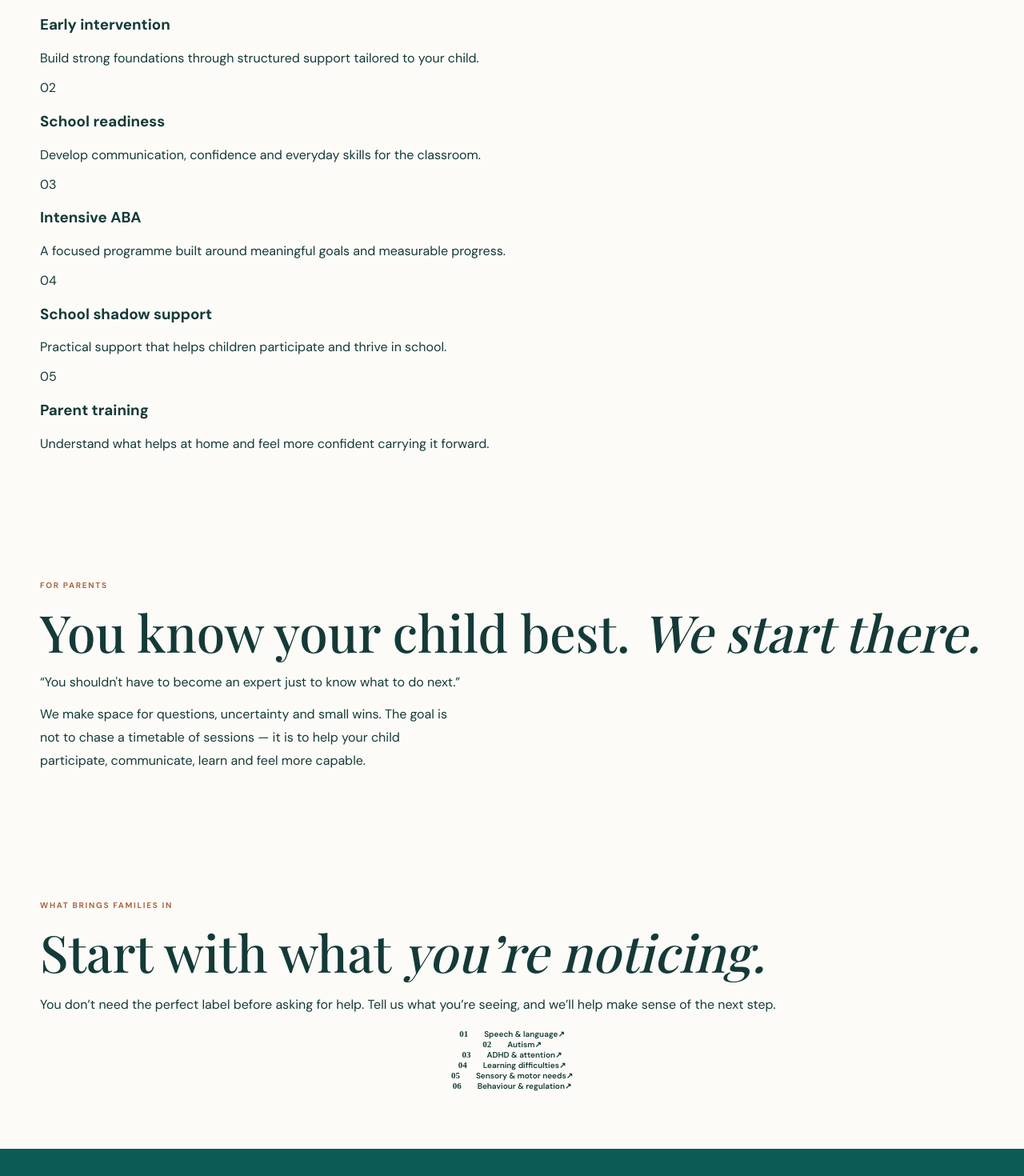
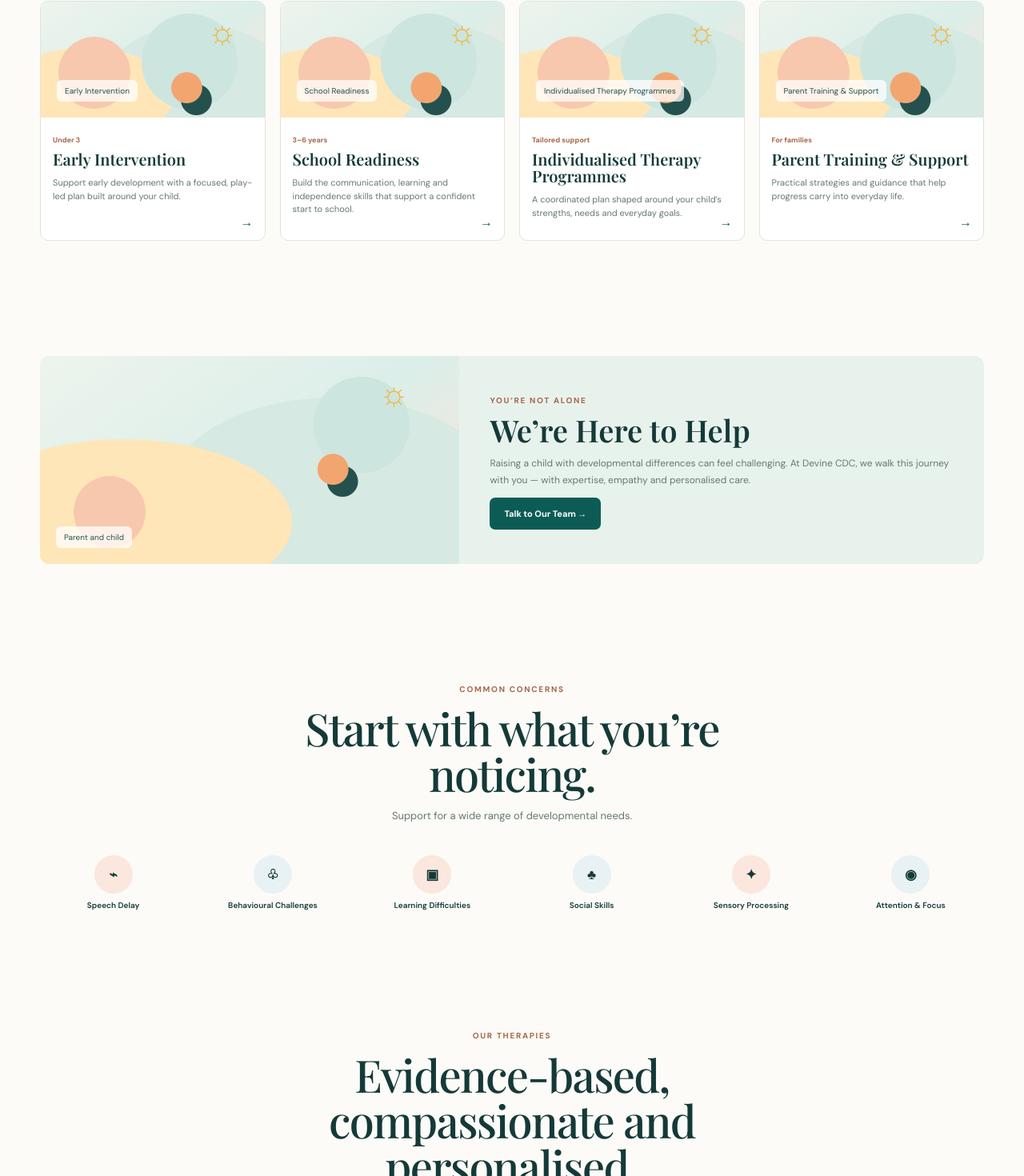
Before and after one commit to suchill03/devine-cdc-website, a Next.js app: page / in a window 1280 px wide. Shown: the part 1026-2496 px from the top of the page at 80% size. Built offline with nearby package versions, Linux system fonts and the light colour scheme.

Commit message:
feat: recreate homepage from reference

```diff
--- a/src/app/page.tsx
+++ b/src/app/page.tsx
@@ -1,26 +1,17 @@
-const programmes = [
-  ["01", "Early intervention", "Build strong foundations through structured support tailored to your child."],
-  ["02", "School readiness", "Develop communication, confidence and everyday skills for the classroom."],
-  ["03", "Intensive ABA", "A focused programme built around meaningful goals and measurable progress."],
-  ["04", "School shadow support", "Practical support that helps children participate and thrive in school."],
-  ["05", "Parent training", "Understand what helps at home and feel more confident carrying it forward."],
-];
-const concerns = ["Speech & language", "Autism", "ADHD & attention", "Learning difficulties", "Sensory & motor needs", "Behaviour & regulation"];
-const therapies = ["Speech & language therapy", "Occupational therapy", "ABA therapy", "Special education", "Parent guidance"];
+import { Header, Footer, Visual, SectionHeading, ProgrammeCard, CTA, therapies } from "@/components/site";
 
-export default function Home(){return <main><Header/><Hero/><Trust/><Programmes/><Empathy/><Concerns/><Approach/><Therapies/><WhyDevine/><SmallWins/><Founder/><Faq/><Location/><Footer/><MobileBar/></main>}
-function Header(){return <header style={{borderBottom:'1px solid var(--line)',background:'rgba(252,252,251,.94)',position:'sticky',top:0,zIndex:20,backdropFilter:'blur(12px)'}}><div className="container" style={{height:76,display:'flex',alignItems:'center',justifyContent:'space-between',gap:24}}><a href="#top" style={{display:'flex',alignItems:'center',gap:12}}><span style={{width:34,height:34,border:'1px solid var(--teal)',borderRadius:'50%',display:'grid',placeItems:'center',color:'var(--teal)'}}>D</span><b style={{letterSpacing:'.08em',fontSize:14}}>DEVINE CDC</b></a><nav className="desktop-nav" style={{display:'flex',gap:26,fontSize:13,color:'var(--ink-2)'}}><a href="#concerns">Concerns</a><a href="#therapies">Therapies</a><a href="#approach">Our approach</a><a href="#about">About</a><a href="#contact">Contact</a></nav><a href="#consultation" className="btn">Book a consultation <span>↗</span></a></div></header>}
-function Hero(){return <section id="top"><div className="container hero-grid"><div><div className="eyebrow">Child development centre · Gurugram</div><h1 className="serif hero-title">A therapy programme built around <em>your child</em>, not a timetable.</h1><p style={{fontSize:17,lineHeight:1.75,color:'var(--muted)',maxWidth:590}}>Personalised speech, occupational, ABA and special education programmes, shaped around where your child is today and where you want them to go.</p><div style={{display:'flex',gap:14,marginTop:34,flexWrap:'wrap'}}><a href="#consultation" className="btn">Book a consultation <span>→</span></a><a href="#approach" className="btn btn-light">How we work</a></div></div><div className="hero-card"><div className="eyebrow">Start with a conversation</div><h2 className="serif" style={{fontSize:42,lineHeight:1.02,fontWeight:500,margin:'16px 0'}}>Speak to a clinician.</h2><p className="muted" style={{lineHeight:1.7,fontSize:14}}>Already have an assessment or report? Bring it with you. We’ll listen first, understand the full picture, and help you decide what support makes sense.</p><div style={{borderTop:'1px solid var(--line)',marginTop:26,paddingTop:22}}><div style={{fontSize:12,color:'var(--muted)',marginBottom:12}}>No one-size-fits-all plans.</div><a href="#consultation" className="btn" style={{width:'100%'}}>Enquire about consultation <span>↗</span></a></div></div></div></section>}
-function Trust(){return <section style={{borderTop:'1px solid var(--line)',borderBottom:'1px solid var(--line)'}}><div className="container grid-5"><div className="stat"><strong>01</strong><span className="muted" style={{fontSize:12}}>Child-first planning</span></div><div className="stat"><strong>05</strong><span className="muted" style={{fontSize:12}}>Core support areas</span></div><div className="stat"><strong>01</strong><span className="muted" style={{fontSize:12}}>Connected team</span></div><div className="stat"><strong>→</strong><span className="muted" style={{fontSize:12}}>Clear next steps</span></div><div className="stat"><strong>∞</strong><span className="muted" style={{fontSize:12}}>Room to grow</span></div></div></section>}
-function Programmes(){return <section className="section"><div className="container grid-2"><div><div className="eyebrow">Programmes</div><h2 className="serif" style={{fontSize:'clamp(46px,5vw,70px)',lineHeight:.98,fontWeight:500,margin:'20px 0'}}>Support that fits <em>real life.</em></h2><p className="muted" style={{maxWidth:430,lineHeight:1.75}}>Some children need a little support. Others need a more intensive, joined-up plan. Our programmes are designed around the child, family and setting — not a fixed package.</p></div><div className="line-list">{programmes.map(([n,t,d])=><div className="program" key={n}><span className="program-no">{n}</span><h3>{t}</h3><p>{d}</p></div>)}</div></div></section>}
-function Empathy(){return <section className="section" style={{background:'var(--stone)'}}><div className="container grid-2" style={{alignItems:'center'}}><div><div className="eyebrow">For parents</div><h2 className="serif" style={{fontSize:'clamp(44px,5vw,68px)',lineHeight:1.0,fontWeight:500,margin:'20px 0'}}>You know your child best. <em>We start there.</em></h2></div><div><p className="quote">“You shouldn't have to become an expert just to know what to do next.”</p><p className="muted" style={{lineHeight:1.8,maxWidth:510}}>We make space for questions, uncertainty and small wins. The goal is not to chase a timetable of sessions — it is to help your child participate, communicate, learn and feel more capable.</p></div></div></section>}
-function Concerns(){return <section id="concerns" className="section"><div className="container grid-2"><div><div className="eyebrow">What brings families in</div><h2 className="serif" style={{fontSize:'clamp(45px,5vw,68px)',lineHeight:1,fontWeight:500,margin:'20px 0'}}>Start with what <em>you’re noticing.</em></h2><p className="muted" style={{lineHeight:1.75}}>You don’t need the perfect label before asking for help. Tell us what you’re seeing, and we’ll help make sense of the next step.</p></div><div>{concerns.map((x,i)=><div className="concern" key={x}><span style={{color:'var(--gold)',fontFamily:'Instrument Sans',fontSize:11}}>0{i+1}</span><span style={{flex:1,marginLeft:20}}>{x}</span><span>↗</span></div>)}</div></div></section>}
-function Approach(){return <section id="approach" className="section" style={{background:'var(--teal)',color:'#f7f5ef'}}><div className="container"><div className="eyebrow" style={{color:'#c9ddd8'}}>Our approach</div><h2 className="serif" style={{fontSize:'clamp(48px,6vw,82px)',lineHeight:.95,fontWeight:500,maxWidth:800,margin:'20px 0 65px'}}>Understand. Plan. Support. <em>Grow.</em></h2><div className="grid-3">{[['01','Understand','We listen to your concerns, your child’s strengths and what daily life actually looks like.'],['02','Plan','We turn that understanding into clear goals and a practical plan for therapy and home.'],['03','Support','We work together, review progress and adapt when your child’s needs change.']].map(([n,t,d])=><div key={n} style={{borderTop:'1px solid rgba(255,255,255,.28)',paddingTop:24}}><span style={{fontSize:11,color:'#c9ddd8'}}>{n}</span><h3 className="serif" style={{fontSize:32,fontWeight:500,margin:'18px 0 10px'}}>{t}</h3><p style={{color:'rgba(247,245,239,.72)',lineHeight:1.7,fontSize:14}}>{d}</p></div>)}</div></div></section>}
-function Therapies(){return <section id="therapies" className="section"><div className="container grid-2"><div><div className="eyebrow">Therapies</div><h2 className="serif" style={{fontSize:'clamp(45px,5vw,70px)',lineHeight:.98,fontWeight:500,margin:'20px 0'}}>Different disciplines. <em>One child.</em></h2><p className="muted" style={{lineHeight:1.75}}>Therapy works better when the adults around a child are working from the same picture. Our support can be combined around your child’s goals.</p></div><div className="line-list">{therapies.map((x,i)=><div className="line-item" key={x}><b>{x}</b><span style={{color:'var(--gold)'}}>0{i+1}</span></div>)}</div></div></section>}
-function WhyDevine(){return <section className="section" style={{background:'var(--stone)'}}><div className="container"><div className="eyebrow">Why Devine</div><div className="grid-2" style={{marginTop:22,alignItems:'end'}}><h2 className="serif" style={{fontSize:'clamp(46px,5vw,72px)',lineHeight:.97,fontWeight:500,margin:0}}>Thoughtful care, without making <em>things harder.</em></h2><p className="muted" style={{lineHeight:1.8,maxWidth:500}}>Clear communication. Practical goals. A team that sees the child beyond a diagnosis. And parents who know what the plan is and why.</p></div><div className="grid-3" style={{marginTop:70}}>{['Child-first goals','Connected thinking','Practical parent support','Progress you can understand','Respectful, calm spaces','Plans that can adapt'].map((x,i)=><div key={x} style={{padding:'25px 0',borderTop:'1px solid var(--line)'}}><span style={{color:'var(--gold)',fontSize:11}}>0{i+1}</span><div style={{fontFamily:'Newsreader',fontSize:24,marginTop:12}}>{x}</div></div>)}</div></div></section>}
-function SmallWins(){return <section className="section"><div className="container grid-2"><div className="panel"><div className="eyebrow">The small wins</div><p className="quote" style={{marginTop:25}}>Progress is often quieter than people expect.</p></div><div style={{alignSelf:'center'}}><p style={{fontSize:24,lineHeight:1.45,fontFamily:'Newsreader'}}>A new word. Joining an activity. Asking for help. Getting through a transition.</p><p className="muted" style={{lineHeight:1.8}}>We pay attention to these moments because they are often where confidence starts to grow. Therapy should make everyday life feel more possible.</p></div></div></section>}
-function Founder(){return <section id="about" className="section" style={{borderTop:'1px solid var(--line)'}}><div className="container grid-2"><div><div style={{aspectRatio:'4/5',background:'linear-gradient(135deg,var(--stone),var(--stone-2))',display:'grid',placeItems:'center',color:'var(--muted)',fontSize:12}}>Founder / team photography</div></div><div style={{alignSelf:'center'}}><div className="eyebrow">About Devine</div><h2 className="serif" style={{fontSize:'clamp(44px,5vw,68px)',lineHeight:1,fontWeight:500,margin:'20px 0'}}>A centre built around <em>people, not labels.</em></h2><p className="muted" style={{lineHeight:1.8}}>Devine CDC brings together therapy and developmental support with a simple belief: families deserve clarity, compassion and a plan that makes sense for their child.</p><p className="muted" style={{lineHeight:1.8}}>Founder story, clinician profiles and verified credentials will be added here as they are confirmed.</p></div></div></section>}
-function Faq(){const qs=['Do I need an assessment before contacting Devine?','What happens in the first consultation?','Can I bring an existing assessment or report?','How do you decide which therapy is right for my child?','How are therapy fees shared?'];return <section className="section" style={{background:'var(--stone)'}}><div className="container grid-2"><div><div className="eyebrow">Questions, answered</div><h2 className="serif" style={{fontSize:'clamp(45px,5vw,68px)',lineHeight:1,fontWeight:500,margin:'20px 0'}}>Before you <em>enquire.</em></h2></div><div className="line-list">{qs.map((q,i)=><div className="line-item" key={q}><b style={{fontSize:20}}>{q}</b><span>+</span></div>)}</div></div></section>}
-function Location(){return <section id="contact" className="section"><div className="container panel" id="consultation"><div className="eyebrow">Start here</div><div className="grid-2" style={{marginTop:20,alignItems:'end'}}><div><h2 className="serif" style={{fontSize:'clamp(48px,6vw,78px)',lineHeight:.95,fontWeight:500,margin:0}}>Let’s figure out <em>what’s next.</em></h2><p className="muted" style={{lineHeight:1.75,maxWidth:530,marginTop:25}}>Share a little about what you’re noticing. We’ll help you understand the next step and whether Devine is the right fit.</p></div><div><a className="btn" href="mailto:Devinechilddevelopmentcentre@gmail.com">Book a consultation <span>↗</span></a><p className="muted" style={{fontSize:12,marginTop:18}}>Contact details and exact location will be confirmed before launch.</p></div></div></div></section>}
-function Footer(){return <footer><div className="container footer-grid"><div><div style={{fontFamily:'Newsreader',fontSize:34}}>Devine CDC</div><p style={{color:'rgba(244,242,237,.65)',lineHeight:1.7,maxWidth:360}}>Child development support shaped around the child, family and real world.</p></div><div><div style={{fontSize:11,letterSpacing:'.15em',textTransform:'uppercase',marginBottom:18}}>Explore</div><div style={{display:'grid',gap:12,fontSize:13,color:'rgba(244,242,237,.7)'}}><a href="#concerns">Concerns</a><a href="#therapies">Therapies</a><a href="#approach">Our approach</a><a href="#about">About</a></div></div><div><div style={{fontSize:11,letterSpacing:'.15em',textTransform:'uppercase',marginBottom:18}}>Contact</div><p style={{color:'rgba(244,242,237,.7)',lineHeight:1.7,fontSize:13}}>Gurugram, Haryana<br/>Contact details to be confirmed.</p></div></div><div className="container" style={{padding:'20px 0 30px',borderTop:'1px solid rgba(255,255,255,.12)',fontSize:11,color:'rgba(244,242,237,.45)'}}>© 2026 Devine Child Development Centre</div></footer>}
-function MobileBar(){return <div className="mobile-bar"><a href="tel:+918744097777">Call</a><a href="https://wa.me/918744097777">WhatsApp</a><a href="#consultation">Book</a></div>}
+const concerns=["Speech Delay","Behavioural Challenges","Learning Difficulties","Social Skills","Sensory Processing","Attention & Focus"];
+const benefits=["Experienced Professionals","Personalised Care","Evidence-Based Approach","Parent Partnership"];
+const why=["Experienced Professionals","Personalised Care","Safe & Nurturing Environment","Focus on Real Life Progress"];
+
+export default function Home(){return <><Header/><main>
+<section className="hero"><div className="container hero-grid"><div><span className="eyebrow">Child Development Centre</span><h1 className="serif">Every Child Has a <em>Brighter Tomorrow</em></h1><p className="hero-copy">Compassionate, evidence-based support for your child’s unique journey.</p><div className="actions"><a className="btn" href="/consultation">Book a Consultation →</a><a className="btn alt" href="/about">Learn More</a></div></div><div className="hero-visual"><Visual label="A child exploring with a toy plane"/></div></div><div className="container hero-benefits">{benefits.map((x,i)=><div className="benefit" key={x}><i>{['♡','●','▥','♥'][i]}</i>{x}</div>)}</div></section>
+<section className="section"><div className="container"><SectionHeading eyebrow="Our Programmes" title="Support for every stage of your child’s journey." copy="Structured programmes that meet children where they are and help families move forward with clarity." center/><div className="cards-4">{[...require("@/components/site").programmes].map((p:any)=><ProgrammeCard key={p.title} p={p}/>)}</div></div></section>
+<section className="section"><div className="container split-banner"><Visual label="Parent and child"/><div className="split-copy"><span className="eyebrow">You’re not alone</span><h2 className="serif">We’re Here to Help</h2><p>Raising a child with developmental differences can feel challenging. At Devine CDC, we walk this journey with you — with expertise, empathy and personalised care.</p><a className="btn" href="/team">Talk to Our Team →</a></div></div></section>
+<section className="section"><div className="container"><SectionHeading eyebrow="Common Concerns" title="Start with what you’re noticing." copy="Support for a wide range of developmental needs." center/><div className="concerns">{concerns.map((x,i)=><a className="concern" href="/therapies" key={x}><i>{['⌁','♧','▣','♣','✦','◉'][i]}</i>{x}</a>)}</div></div></section>
+<section className="section"><div className="container"><SectionHeading eyebrow="Our Therapies" title="Evidence-based, compassionate and personalised." center/><div className="therapy-grid">{therapies.map((x,i)=><a className="therapy-tile" href="/therapies" key={x[0]}><i>{['◌','◉','↗','▣','♡','◒'][i]}</i><h3>{x[0]}</h3></a>)}</div></div></section>
+<section className="section approach"><div className="container"><SectionHeading eyebrow="Our Approach" title="A holistic, child-centred and family-focused approach." center/><div className="steps">{[['1','Understand','Detailed discussion to know your child'],['2','Plan','Personalised goals and strategy'],['3','Therapy','One-on-one and group sessions'],['4','Progress','Track, review and celebrate milestones']].map(s=><div className="step" key={s[0]}><div className="step-number">{s[0]}</div><h3>{s[1]}</h3><p>{s[2]}</p></div>)}</div></div></section>
+<section className="section"><div className="container"><SectionHeading eyebrow="Why Families Choose Devine" title="Care that feels thoughtful, clear and human." center/><div className="why-grid">{why.map((x,i)=><div className="why" key={x}><i>{['♡','★','⌂','♧'][i]}</i><h3>{x}</h3></div>)}</div></div></section>
+<section className="section"><div className="container"><SectionHeading eyebrow="Small Wins, Big Journeys" title="Every step forward matters." copy="Real progress can be quiet — and still be meaningful." center/><div className="quote-box"><p>“My child is more confident and communicates so much better now. We’re so grateful to the Devine team!”</p><small>— Parent</small></div></div></section>
+<CTA/>
+</main><Footer/></>}
```
